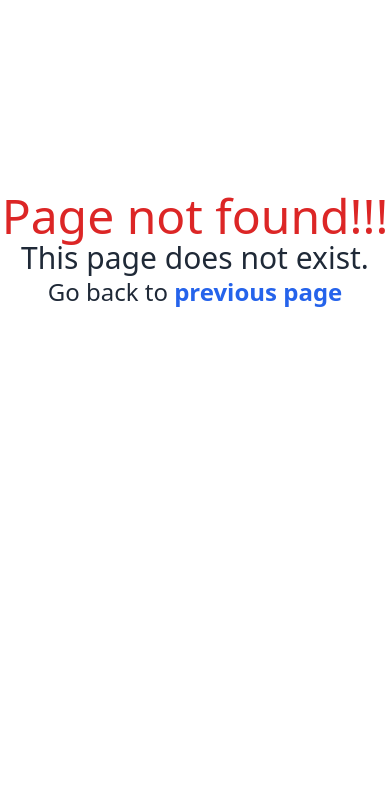
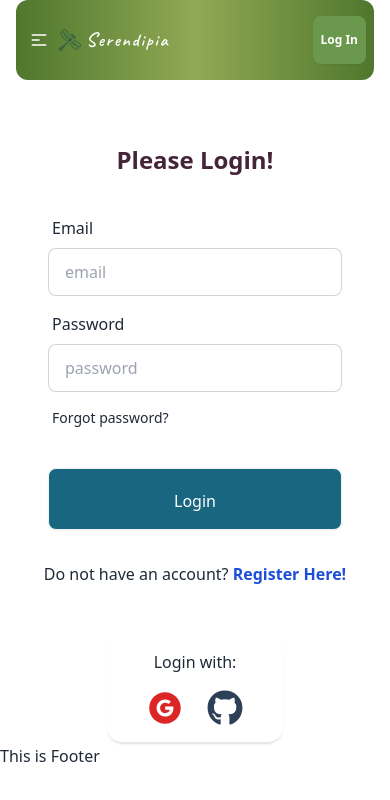
Before and after one commit to MiM1303/Serendipia-client, a React (Vite) app: page /login in a window 390 px wide. Before the commit this address had no page. Shown: the top 800 px of the page. Built offline with nearby package versions, Linux system fonts and the light colour scheme; no server answers.

Commit message:
added responsive login

```diff
--- a/package.json
+++ b/package.json
@@ -13,12 +13,15 @@
     "firebase": "^10.11.1",
     "localforage": "^1.10.0",
     "match-sorter": "^6.3.4",
+    "prop-types": "^15.8.1",
     "react": "^18.2.0",
     "react-dom": "^18.2.0",
     "react-helmet-async": "^2.0.4",
+    "react-hook-form": "^7.51.3",
     "react-icons": "^5.1.0",
     "react-router-dom": "^6.23.0",
     "react-simple-typewriter": "^5.0.1",
+    "react-sweetalert2": "^0.6.0",
     "sort-by": "^1.2.0",
     "swiper": "^11.1.1"
   },
--- a/src/App.css
+++ b/src/App.css
@@ -15,8 +15,9 @@
     background-color: #ECF39E;
     color: #31572C;
 }
-.navbar a:active{
-    background-color: #A7C957 !important;
+.active{
+    background-color: #ECF39E !important;
+    color: #31572C !important;
 }
 
 .swiper-button-prev, .swiper-button-next{
--- a/src/main.jsx
+++ b/src/main.jsx
@@ -6,16 +6,16 @@ import {
 } from "react-router-dom";
 import router from './routes/Router';
 import { Helmet, HelmetProvider } from 'react-helmet-async';
-// import AuthProvider from './pages/providers/AuthProvider';
+import AuthProvider from './pages/providers/AuthProvider';
 
 
 
 ReactDOM.createRoot(document.getElementById('root')).render(
   <React.StrictMode>
-    {/* <AuthProvider> */}
+    <AuthProvider>
       <HelmetProvider>
           <RouterProvider router={router}></RouterProvider>
       </HelmetProvider>
-    {/* </AuthProvider> */}
+    </AuthProvider>
   </React.StrictMode>,
 )
--- a/src/pages/Home/Banner.jsx
+++ b/src/pages/Home/Banner.jsx
@@ -71,7 +71,7 @@ const Banner = () => {
             </Swiper>
 
 
-            <div className='App absolute bottom-[170px] left-[66px] md:left-[210px] lg:left-[550px] lg:bottom-1/2 z-10 font-marker text-2xl md:text-3xl lg:text-5xl text-white text-center'>
+            <div className='App absolute bottom-[170px] left-[66px] md:left-[210px] lg:left-[530px] lg:bottom-1/2 z-10 font-marker text-2xl md:text-3xl lg:text-5xl text-white text-center'>
                 <h1 style={{ paddingTop: '5rem', margin: 'auto 0', fontWeight: 'bold' }}>
                     Explore the magic of <br /> {' '}
                     <span style={{ color: '#ECF39E', fontWeight: 'bold', font:'marker' }}>
--- /dev/null
+++ b/src/pages/Login/Login.jsx
@@ -0,0 +1,131 @@
+import { useContext } from "react";
+import { useForm } from "react-hook-form"
+import { Link, useLocation, useNavigate } from "react-router-dom";
+import { AuthContext } from "../providers/AuthProvider";
+import { AiFillGoogleCircle } from "react-icons/ai";
+import { FaGithub } from "react-icons/fa";
+import { Helmet } from "react-helmet-async";
+import Swal from "sweetalert2";
+
+const Login = () => {
+
+    const {signIn, googleSignIn, githubSignIn} = useContext(AuthContext);
+    const location = useLocation();
+    console.log('Location in the login page',location);
+    const navigate = useNavigate();
+
+    const {
+        register,
+        handleSubmit,
+        formState: { errors },
+      } = useForm();
+
+      const onSubmit = (data) =>{
+        console.log(data);
+        const {email, password} = data;
+        console.log (email, password);
+
+        signIn(email, password)
+        .then(result=>{
+            Swal.fire({
+                title: 'Success!',
+                text: 'Logged in successfully!!',
+                icon: 'success',
+                confirmButtonText: 'Cool'
+              })
+            console.log(result.user);
+
+            // navigate after login
+            navigate(location?.state ? location.state : '/');
+        })
+        .catch(error=>{
+            console.error(error);
+            Swal.fire({
+                            title: 'Error!',
+                            text: 'Email and Password did not match! Please try again!!',
+                            icon: 'error',
+                            confirmButtonText: 'Cool'
+                          })
+        })
+    }
+
+    const googleLogin = ()=>{
+        googleSignIn()
+        .then(result=>{
+            console.log(result.user)
+            Swal.fire({
+                title: 'Success!',
+                text: 'Logged in successfully!!',
+                icon: 'success',
+                confirmButtonText: 'Cool'
+              })
+
+
+            // navigate after login
+            navigate(location?.state ? location.state : '/');
+
+        })
+
+    }
+
+    const githubLogin = ()=>{
+        githubSignIn()
+        .then(result=>{
+            console.log(result.user);
+            Swal.fire({
+                title: 'Success!',
+                text: 'Logged in successfully!!',
+                icon: 'success',
+                confirmButtonText: 'Cool'
+              })
+
+            // navigate after login
+            navigate(location?.state ? location.state : '/');
+
+        })
+        .catch()
+    }
+
+    return (
+        <div>
+            <Helmet>
+                <title>Serendipia | Login</title>
+            </Helmet>
+            <h2 className="text-center mt-16 lg:text-3xl text-2xl font-semibold text-[#442537]">Please Login!</h2>
+            <form onSubmit={handleSubmit(onSubmit)} className="card-body">
+                <div className="form-control">
+                <label className="label">
+                    <span className="text-base lg:text-lg label-text">Email</span>
+                </label>
+                <input type="email" placeholder="email" className="input input-bordered" {...register("email", { required: true })} />
+                </div>
+                <div className="form-control">
+                <label className="label">
+                    <span className="text-base lg:text-lg label-text">Password</span>
+                </label>
+                <input type="password" placeholder="password" className="input input-bordered" {...register("password", { required: true })} />
+                <label className="label">
+                    <a href="#" className="label-text-alt link link-hover text-sm mt-2">Forgot password?</a>
+                </label>
+                </div>
+                <div className="form-control mt-6">
+                <button className="btn bg-[#196680] text-white text-base hover:bg-[#50a9af] lg:text-xl font-medium pb-10 pt-5 flex items-center justify-center">Login</button>
+                </div>
+            </form>
+            <p className="text-center mx-6 text-base lg:text-xl">Do not have an account?
+                <Link className="text-blue-700 font-semibold " to="/register"> Register Here!</Link>
+            </p>
+            <div className="text-center mt-12  border-b-2 w-fit mx-auto py-4 px-10 rounded-2xl shadow-sm">
+                <h2 className="mb-4 text-base md:text-lg lg:text-xl">Login with:</h2>
+                <div className="flex gap-6 justify-center">
+                    <button><AiFillGoogleCircle
+                        onClick={googleLogin} className="text-red-600 text-4xl lg:text-5xl"/></button>
+                    <button><FaGithub
+                        onClick={githubLogin} className="text-[#2e4057] text-4xl lg:text-5xl"/></button>
+                </div>
+            </div>
+        </div>
+    );
+};
+
+export default Login;
--- a/src/pages/Shared/Navbar.jsx
+++ b/src/pages/Shared/Navbar.jsx
@@ -1,15 +1,13 @@
 import { Link } from "react-router-dom";
-// import { AuthContext } from "../providers/AuthProvider";
-// import { useContext, useState } from "react";
-import { useState } from "react";
+import { AuthContext } from "../providers/AuthProvider";
+import { useContext, useState } from "react";
 import { GiDragonfly } from "react-icons/gi";
 import { NavLink } from "react-router-dom";
 import "../../App.css"
 
 const Navbar = () => {
 
-    // const {user, logOut} = useContext(AuthContext)
-    const {user, logOut} = useState(false)
+    const {user, logOut} = useContext(AuthContext)
 
 
     const signOutUser = () => {
@@ -20,11 +18,11 @@ const Navbar = () => {
 
     const navLinks = <>
         <li className="font-medium font-3xl text-white"><NavLink to="/">Home</NavLink></li>
-        <li className="font-medium font-3xl text-white"><NavLink to="/login">All Tourists Spot</NavLink></li>
-        <li className="font-medium font-3xl text-white"><NavLink to="/register">Add Tourist Spot</NavLink></li>
-        <li className="font-medium font-3xl text-white"><NavLink to="/profile">My List</NavLink></li>
-        {/* <li className="font-medium font-3xl text-white"><NavLink to="/profile">Login</NavLink></li> */}
-        <li className="font-medium font-3xl text-white"><NavLink to="/profile">Register</NavLink></li>
+        <li className="font-medium font-3xl text-white"><NavLink to="/spots">All Tourists Spot</NavLink></li>
+        <li className="font-medium font-3xl text-white"><NavLink to="/add-spot">Add Tourist Spot</NavLink></li>
+        <li className="font-medium font-3xl text-white"><NavLink to="/my-spots">My List</NavLink></li>
+        {/* <li className="font-medium font-3xl t*ext-white"><NavLink to="/profile">Login</NavLink></li> */}
+        <li className="font-medium font-3xl text-white"><NavLink to="/register">Register</NavLink></li>
 
 
     </>
@@ -41,7 +39,7 @@ const Navbar = () => {
                         {navLinks}
                     </ul>
                     </div>
-                    <a className="font-exo2 font-semibold text-lg md:text-xl lg:text-3xl p-1 text-white"> <Link className="flex items-center justify-center gap-1 md:gap-2 font-caveat tracking-widest"> <span><span className="text-xl md:text-2xl lg:text-4xl">S</span>erendipia  </span><GiDragonfly className="text-2xl md:text-3xl lg:text-4xl font-extrabold text-[#386641] md:text-[#A7C957]"/></Link></a>
+                    <a className="font-exo2 font-semibold text-lg md:text-xl lg:text-3xl p-1 text-white"> <Link className="flex items-center justify-center gap-1 md:gap-2 font-caveat tracking-widest">  <GiDragonfly className="text-2xl md:text-3xl lg:text-4xl font-extrabold text-[#386641] md:text-[#A7C957]"/> <span><span className="text-xl md:text-2xl lg:text-4xl">S</span>erendipia  </span></Link></a>
                 </div>
                 <div className="navbar-center hidden lg:flex">
                     <ul className="menu menu-horizontal px-1 text-base">
@@ -60,7 +58,7 @@ const Navbar = () => {
                     </div>
                     :
                     <div className="navbar-end ">
-                        <Link to={'/login'} className="hover:bg-[#50a9af] p-2 md:p-3 lg:p-3 btn border-none text-xs lg:text-sm bg-[#2e4057] text-white">Log In</Link>
+                        <Link to='/login' className="hover:bg-[#50a9af] p-2 md:p-3 lg:p-3 btn border-none text-xs lg:text-sm bg-[#6A994E] text-white">Log In</Link>
                     </div>
                     }
 
--- a/src/pages/providers/AuthProvider.jsx
+++ b/src/pages/providers/AuthProvider.jsx
@@ -1,10 +1,103 @@
+import { createUserWithEmailAndPassword, getAuth, onAuthStateChanged, signInWithEmailAndPassword, signInWithPopup, signOut, updateProfile } from "firebase/auth";
+import app from "../../firebase/firebase.config";
+import PropTypes from 'prop-types';
+import { createContext, useEffect, useState } from "react";
+import { GoogleAuthProvider } from "firebase/auth";
+import { GithubAuthProvider } from "firebase/auth";
 
-const AuthProvider = () => {
+export const AuthContext = createContext(null);
+
+const auth = getAuth(app);
+
+const AuthProvider = ({children}) => {
+    const [user, setUser] = useState(null);
+    const [loading, setLoading] = useState(true);
+
+    const createUser = (email, password) =>{
+        setLoading(true);
+        return createUserWithEmailAndPassword(auth, email, password);
+    }
+
+    const logOut = () =>{
+        return signOut(auth);
+    }
+
+    const signIn = (email,password)=>{
+        setLoading(true);
+        return signInWithEmailAndPassword(auth, email, password);
+    }
+
+    const updateUserInfo = (name, photo) => {
+        setLoading(false)
+        return updateProfile(auth.currentUser,
+            {
+                displayName: name,
+                photoURL: photo
+            })
+    }
+
+
+    // GOOGLE
+    const googleProvider = new GoogleAuthProvider();
+
+    const googleSignIn = ()=>{
+        setLoading(true);
+        return signInWithPopup(auth, googleProvider)
+        // .then(result=>{
+        //     console.log(result.user)
+        // })
+        // .catch(error=>{
+        //     console.error(error)
+        // })
+    }
+
+    // GITHUB
+    const githubProvider = new GithubAuthProvider();
+
+    const githubSignIn = ()=>{
+        setLoading(true);
+        return signInWithPopup(auth, githubProvider)
+        // .then(result=>{
+        //     console.log(result.user)
+        // })
+        // .catch(error=>{
+        //     console.error(error)
+        // })
+    }
+
+
+    useEffect(()=>{
+       const unSubscribe = onAuthStateChanged(auth, currentUser =>{
+            console.log('User in the auth state changed');
+            setUser(currentUser);
+            setLoading(false);
+        });
+        return () =>{
+            unSubscribe();
+        }
+    }, [])
+
+    const authInfo = {
+        user,
+        loading,
+        createUser,
+        signIn,
+        logOut,
+        updateUserInfo,
+        googleSignIn,
+        githubSignIn,
+        setUser,
+    }
+
     return (
-        <div>
-
-        </div>
+        <AuthContext.Provider value={authInfo}>
+            {children}
+        </AuthContext.Provider>
     );
 };
 
 export default AuthProvider;
+
+AuthProvider.propTypes = {
+    children: PropTypes.array
+}
```
Also changed, not shown: src/routes/Router.jsx (+10 -1 lines), src/pages/Register/Register.jsx (added), 1 other file (tests, documents, lock files or other folders).
